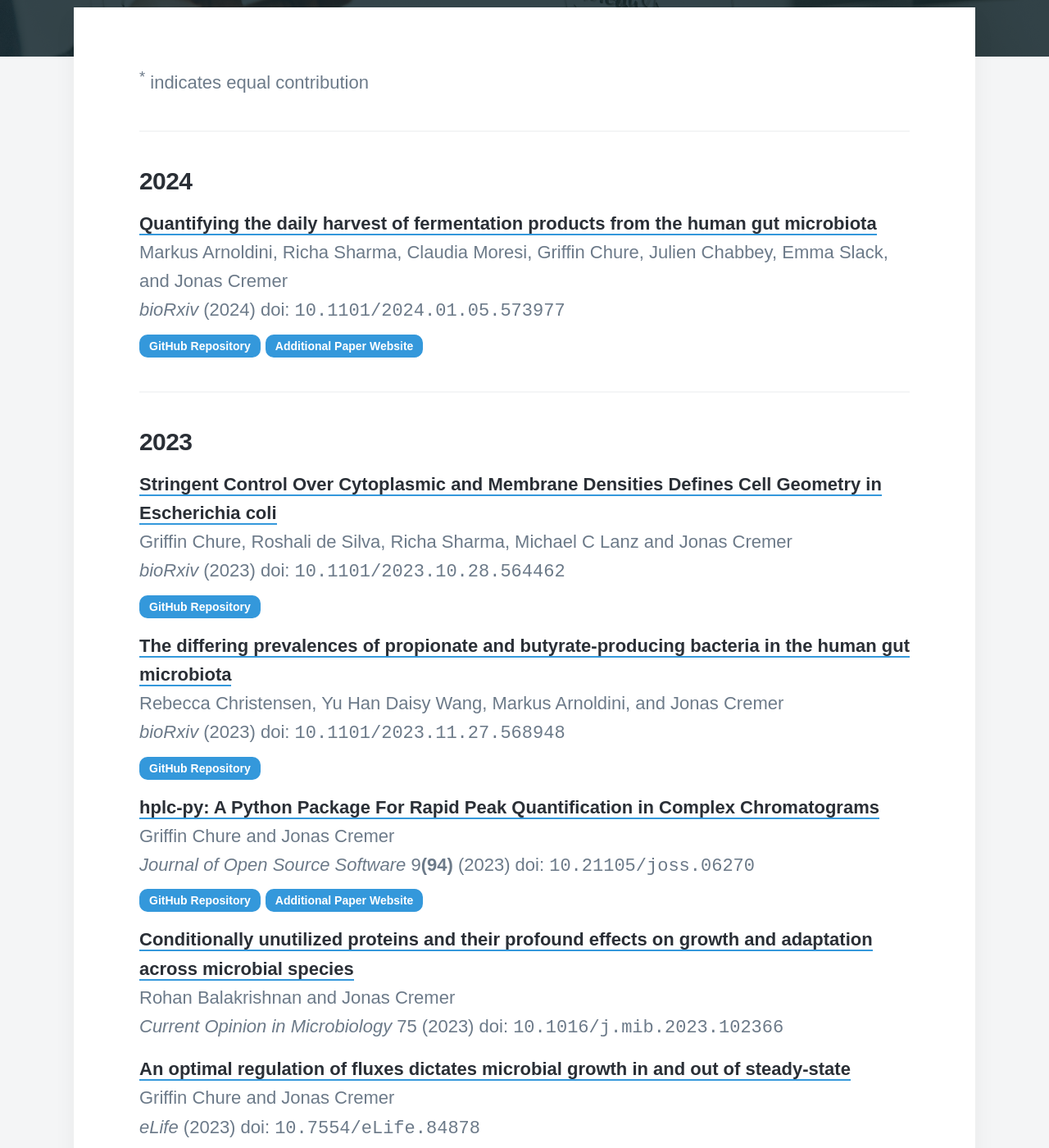
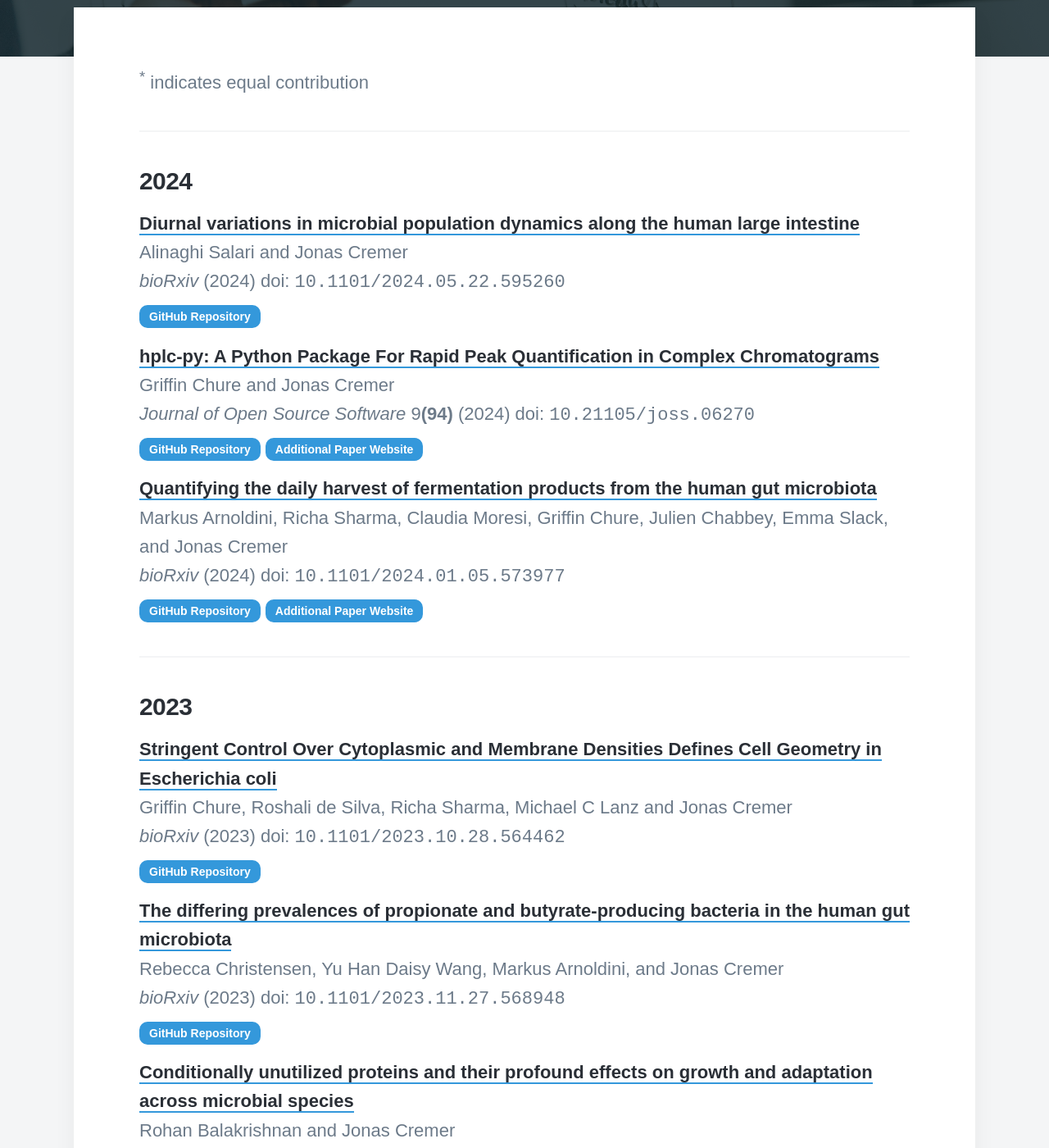
Before and after one commit to cremerlab/cremerlab.github.io, a Jekyll site: the page built from _pages/publications.md, in a window 1280 px wide and 1400 px high, scrolled down 558 px. Shown: the whole window at 82% size. Built offline with Jekyll 4.4.1, drawn with Linux system fonts in a browser that asks for light colours; nearby versions of some CDN libraries; some web fonts are replaced.

Commit message:
Update publications.yml

```diff
--- a/_data/publications.yml
+++ b/_data/publications.yml
@@ -1,4 +1,21 @@
 2024:
+- title: >
+      Diurnal variations in microbial population dynamics along the human large intestine
+  authors: Alinaghi Salari and Jonas Cremer
+  github: https://github.com/cremerlab/diurnal_growthvariations
+  journal: bioRxiv
+  doi: 10.1101/2024.05.22.595260
+- title: >
+      hplc-py: A Python Package For Rapid Peak Quantification in Complex Chromatograms
+  authors: Griffin Chure and Jonas Cremer
+  journal: Journal of Open Source Software
+  doi: 10.21105/joss.06270
+  volume: 9
+  issue: (94)
+  paper_website: https://cremerlab.github.io/hplc-py/
+  github: https://github.com/cremerlab/hplc-py
+  preprint: 10.26434/chemrxiv-2023-m2n4r
+  page: 6270
 - title: >
       Quantifying the daily harvest of fermentation products from the human gut microbiota
   authors: Markus Arnoldini, Richa Sharma, Claudia Moresi, Griffin Chure, Julien Chabbey, Emma Slack, and Jonas Cremer
@@ -6,6 +23,8 @@
   paper_website: https://cremerlab.github.io/microbiome-fermentation-products/study-explorer
   journal: bioRxiv
   doi: 10.1101/2024.01.05.573977
+
+
 2023:
 - title: >
       Stringent Control Over Cytoplasmic and Membrane Densities Defines Cell Geometry in Escherichia coli
@@ -19,17 +38,6 @@
   journal: bioRxiv
   github: https://github.com/rchristensen26/Butyrate_Propionate_Comparative_Analysis
   doi: 10.1101/2023.11.27.568948
-- title: >
-      hplc-py: A Python Package For Rapid Peak Quantification in Complex Chromatograms
-  authors: Griffin Chure and Jonas Cremer
-  journal: Journal of Open Source Software
-  doi: 10.21105/joss.06270
-  volume: 9
-  issue: (94)
-  paper_website: https://cremerlab.github.io/hplc-py/
-  github: https://github.com/cremerlab/hplc-py
-  preprint: 10.26434/chemrxiv-2023-m2n4r
-  page: 6270
 - title: >
       Conditionally unutilized proteins and their profound effects on growth and adaptation across microbial species
   authors: Rohan Balakrishnan and Jonas Cremer
```
